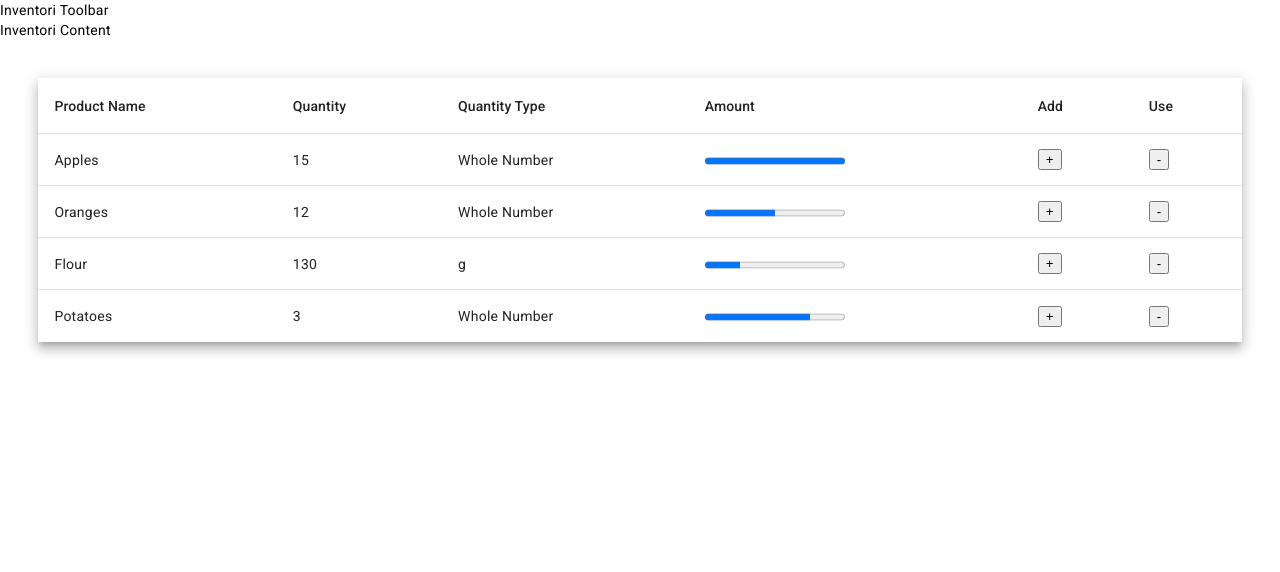
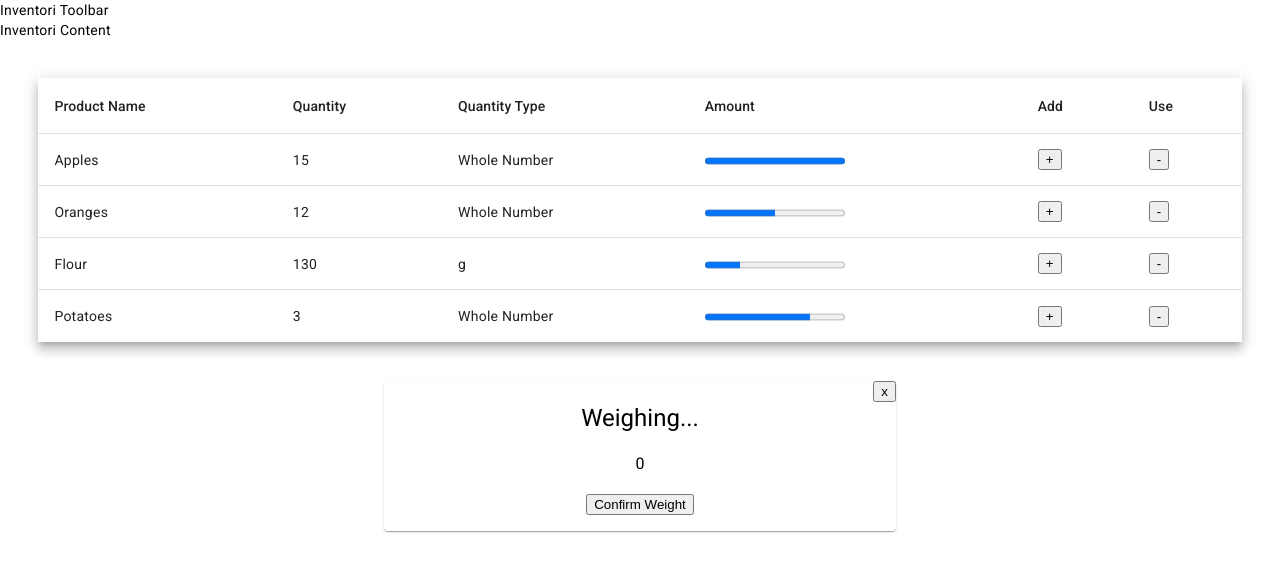
Before and after one commit to zmb6893/inventori, an Angular app in the folder inventori/: page / in a window 1280 px wide. Shown: the top 572 px of the page. Built offline with nearby package versions, Linux system fonts and the light colour scheme.

Commit message:
Added in a weight card

```diff
--- a/inventori/src/app/app.component.html
+++ b/inventori/src/app/app.component.html
@@ -9,6 +9,7 @@
 <div class="content" role="main">
   <span>Inventori Content</span>
   <app-inventori-table></app-inventori-table>
+  <app-weight-confirmation></app-weight-confirmation>
 </div>
 
 <router-outlet></router-outlet>
--- a/inventori/src/app/app.module.ts
+++ b/inventori/src/app/app.module.ts
@@ -7,17 +7,21 @@ import { AppComponent } from './app.component';
 import { InventoriTableComponent } from './inventori-table/inventori-table.component';
 import { BrowserAnimationsModule } from '@angular/platform-browser/animations';
 import { StatusBarComponent } from './status-bar/status-bar.component';
+import { WeightConfirmationComponent } from './weight-confirmation/weight-confirmation.component';
+import { MatCardModule } from "@angular/material/card";
 
 @NgModule({
   declarations: [
     AppComponent,
     InventoriTableComponent,
-    StatusBarComponent
+    StatusBarComponent,
+    WeightConfirmationComponent
   ],
   imports: [
     BrowserModule,
     AppRoutingModule,
     MatTableModule,
+    MatCardModule,
     BrowserAnimationsModule,
   ],
   providers: [],
--- /dev/null
+++ b/inventori/src/app/weight-confirmation/weight-confirmation.component.html
@@ -0,0 +1,14 @@
+<div style="padding-left: 30%; padding-right: 30%;">
+    <mat-card>
+        <div style="text-align: right;">
+            <button>x</button>
+        </div>
+        <mat-card-content>
+            <div style="text-align: center;">
+                <h1>Weighing...</h1>
+                <h3>{{ weight }}</h3>
+                <button>Confirm Weight</button>
+            </div>
+        </mat-card-content>
+    </mat-card>
+</div>
--- /dev/null
+++ b/inventori/src/app/weight-confirmation/weight-confirmation.component.ts
@@ -0,0 +1,10 @@
+import { Component } from '@angular/core';
+
+@Component({
+  selector: 'app-weight-confirmation',
+  templateUrl: './weight-confirmation.component.html',
+  styleUrls: ['./weight-confirmation.component.css']
+})
+export class WeightConfirmationComponent {
+  weight: number = 0;
+}
```
Also changed, not shown: inventori/src/app/weight-confirmation/weight-confirmation.component.css (added), 1 other file (tests, documents, lock files or other folders).
